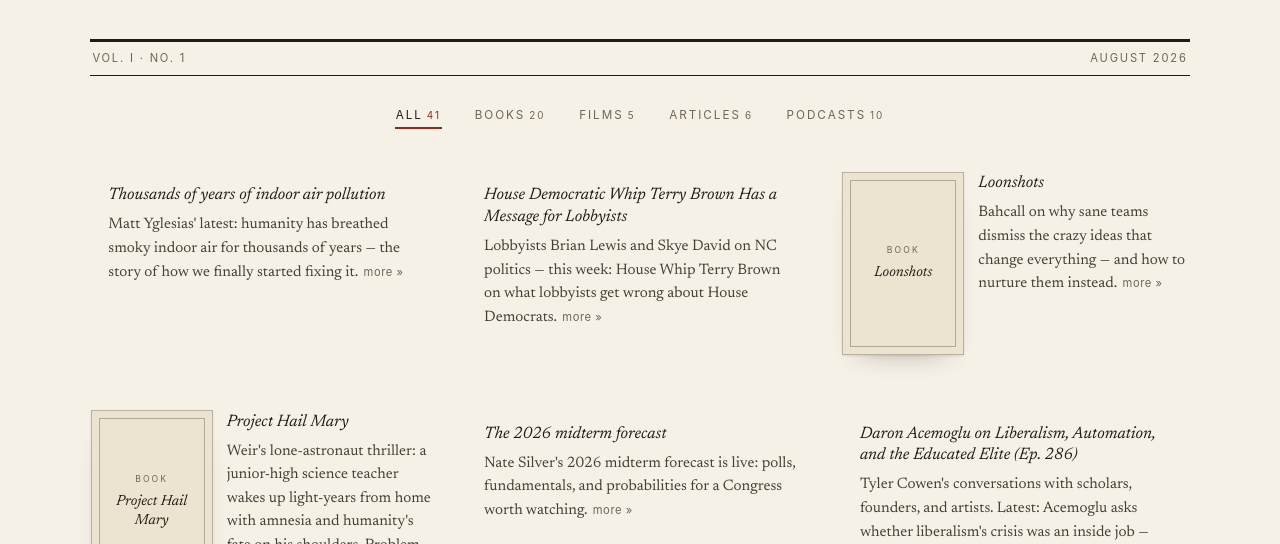
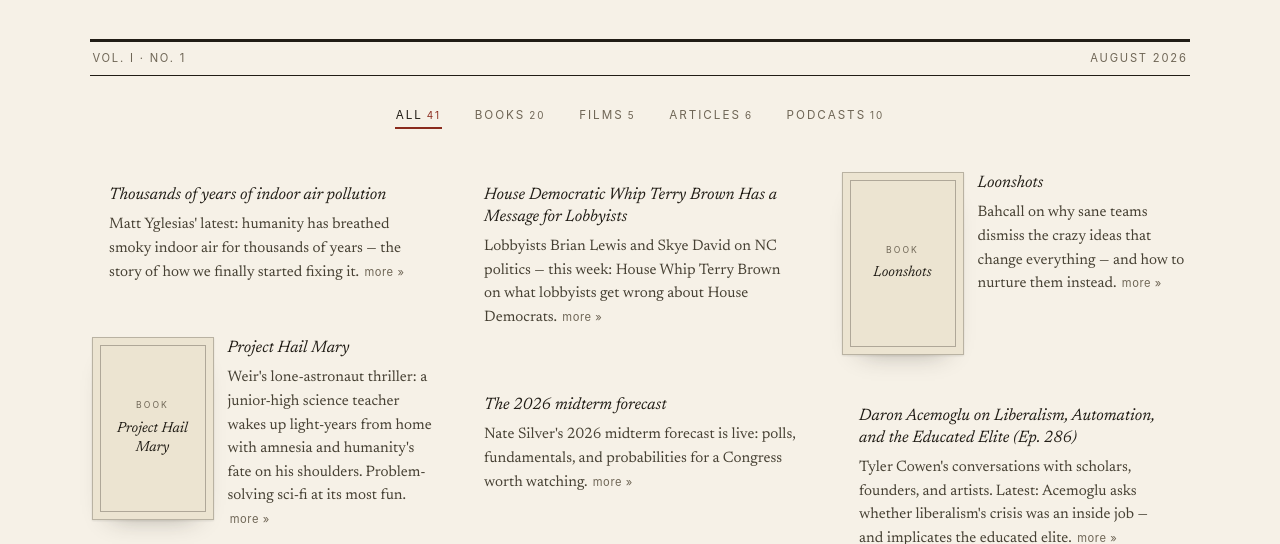
Before and after one commit to mihir-kale/readr, a website with bundled scripts: page index.html in a window 1280 px wide. Shown: the part 227-771 px from the top of the page. Built offline with nearby package versions, Linux system fonts and the light colour scheme; no server answers.

Commit message:
Switch board to masonry layout: fixed-width cards, dynamic heights

```diff
--- a/js/app.js
+++ b/js/app.js
@@ -112,6 +112,54 @@
   if (frame.isConnected) frame.replaceChildren(img);
 }
 
+function boardMetrics() {
+  const rootStyle = getComputedStyle(document.documentElement);
+  const gapX = parseFloat(rootStyle.getPropertyValue("--gap-x")) || 0;
+  const gapY = parseFloat(rootStyle.getPropertyValue("--gap-y")) || 0;
+  const cardW = parseFloat(rootStyle.getPropertyValue("--card-w")) || 347;
+  const parent = grid.parentElement;
+  const parentStyle = getComputedStyle(parent);
+  const avail =
+    parent.clientWidth - parseFloat(parentStyle.paddingLeft) - parseFloat(parentStyle.paddingRight);
+  let cols = Math.floor((avail + gapX) / (cardW + gapX));
+  if (cols < 1) cols = 1;
+  return { cardW: Math.min(cardW, avail), gapX, gapY, cols };
+}
+
+function layoutBoard() {
+  const tiles = [...grid.children].filter((node) => node.classList && node.classList.contains("tile"));
+  if (!tiles.length) {
+    grid.style.width = "";
+    grid.style.height = "";
+    return;
+  }
+  const { cardW, gapX, gapY, cols } = boardMetrics();
+  tiles.forEach((tile) => {
+    tile.style.width = `${cardW}px`;
+  });
+  const columnHeights = new Array(cols).fill(0);
+  tiles.forEach((tile) => {
+    let column = 0;
+    for (let i = 1; i < cols; i += 1) {
+      if (columnHeights[i] < columnHeights[column]) column = i;
+    }
+    const x = column * (cardW + gapX);
+    const y = columnHeights[column];
+    tile.style.left = `${x}px`;
+    tile.style.top = `${y}px`;
+    columnHeights[column] = y + tile.offsetHeight + gapY;
+  });
+  grid.style.width = `${cols * cardW + (cols - 1) * gapX}px`;
+  grid.style.height = `${Math.max(...columnHeights) - gapY}px`;
+}
+
+let resizeTimer = null;
+
+function scheduleLayout() {
+  clearTimeout(resizeTimer);
+  resizeTimer = setTimeout(layoutBoard, 120);
+}
+
 function render({ animate = true } = {}) {
   const build = () => {
     const list =
@@ -131,6 +179,7 @@
       grid.append(tile);
       if (visual) hydrateCover(tile, rec);
     });
+    layoutBoard();
     grid.classList.remove("is-fading");
   };
 
@@ -190,6 +239,11 @@
 }
 
 initChrome();
+window.addEventListener("resize", scheduleLayout);
+if (document.fonts) {
+  document.fonts.ready.then(layoutBoard);
+  document.fonts.addEventListener("loadingdone", layoutBoard);
+}
 loadRecommendations()
   .then((data) => {
     recommendations = data;
--- a/styles.css
+++ b/styles.css
@@ -9,9 +9,10 @@
   --serif:"Newsreader",Georgia,"Times New Roman",serif;
   --sans:-apple-system,BlinkMacSystemFont,"Segoe UI","Helvetica Neue",Arial,sans-serif;
   --card-w:347px;
-  --card-h:200px;
   --poster-w:122px;
   --poster-h:183px;
+  --gap-x:28px;
+  --gap-y:38px;
 }
 
 *,*::before,*::after{box-sizing:border-box}
@@ -104,17 +105,18 @@
 .filter-button[aria-pressed="true"] .filter-count{color:var(--accent)}
 
 .board{
-  display:grid;
-  grid-template-columns:repeat(auto-fill,var(--card-w));
-  justify-content:center;
-  gap:2.4rem 1.8rem;
+  position:relative;
+  margin:0 auto;
 }
 .board.is-fading{opacity:0;transition:opacity .45s ease}
 .tile{
   margin:0;
+  position:absolute;
+  top:0;
+  left:0;
   width:var(--card-w);
-  height:var(--card-h);
   min-width:0;
+  transition:left .25s ease,top .25s ease;
   animation:tile-in .55s cubic-bezier(.2,.6,.2,1) both;
   animation-delay:calc(var(--stagger,0)*45ms);
 }
@@ -200,11 +202,6 @@
   .filters{gap:.3rem 1.4rem;margin-bottom:2.2rem}
 }
 
-@media (max-width:700px){
-  .board{grid-template-columns:minmax(0,400px);gap:1.9rem}
-  .board>.tile{width:100%;height:auto}
-}
-
 @media (prefers-reduced-motion:reduce){
   *,*::before,*::after{transition:none!important;animation:none!important}
 }
```
